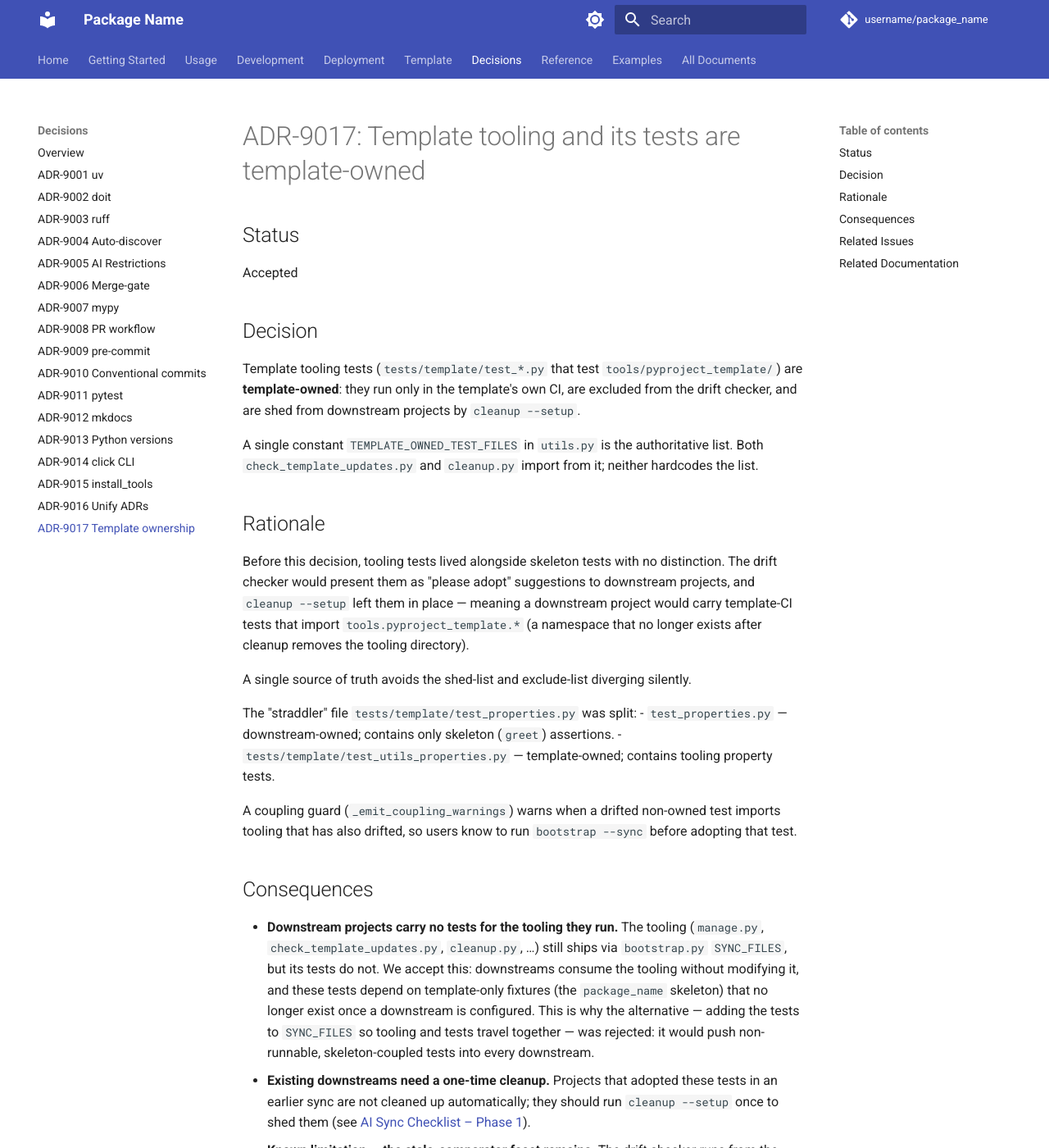
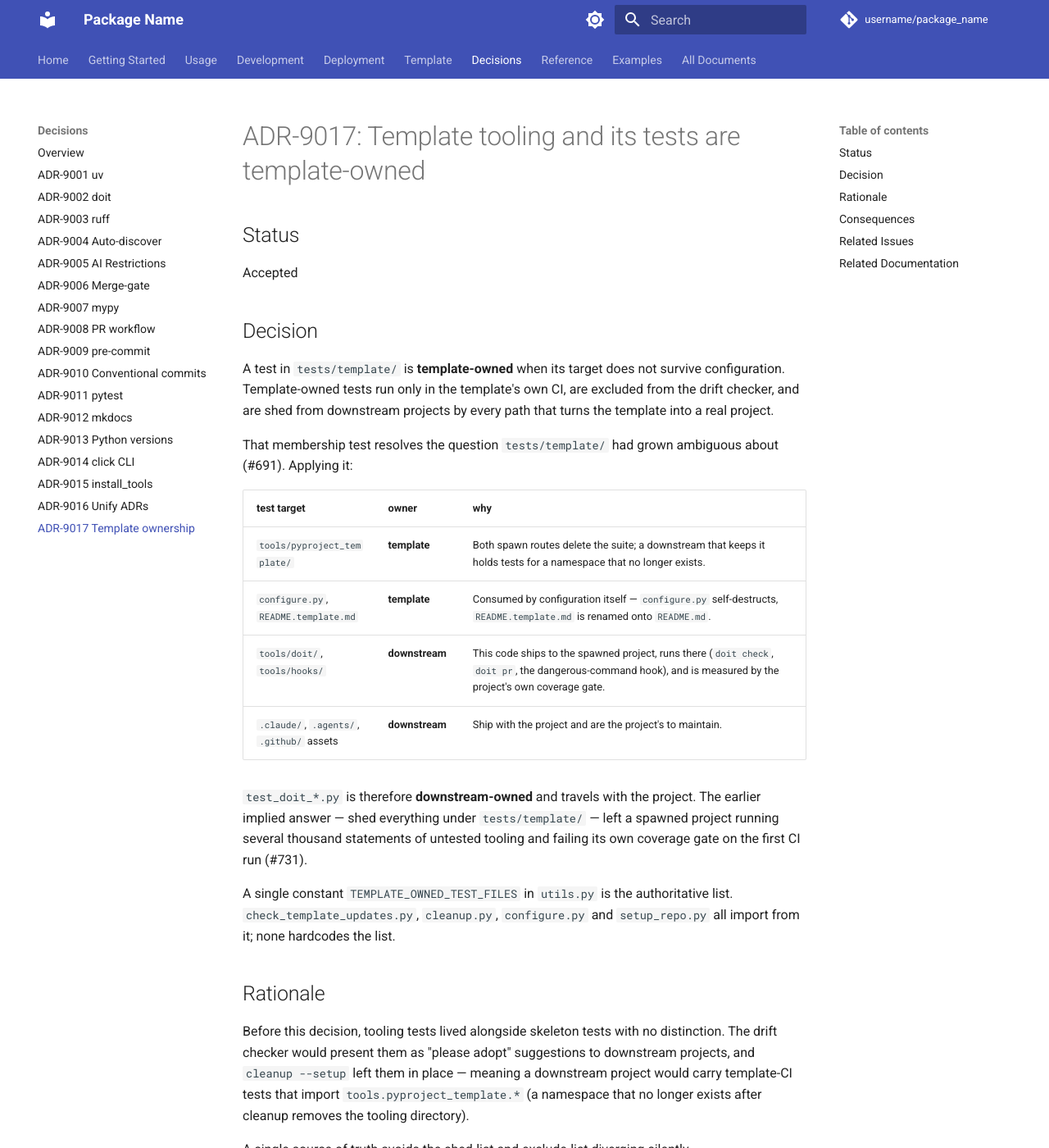
Before and after one commit to endavis/pyproject-template, an MkDocs documentation site: the page built from docs/decisions/9017-template-tooling-and-its-tests-are-template-owned.md, in a window 1280 px wide and 1400 px high. Shown: the whole window at 82% size. Built offline with MkDocs 1.6.1 and Material for MkDocs 9.7.7, drawn with Linux system fonts in a browser that asks for light colours; comment, search, counter and statistics services are not loaded; some of the changed text lies outside the part shown.

Commit message:
refactor: make the template-owned test rule explicit and self-enforcing (merges PR #733, addresses #691)
ADR-9017 named tools/pyproject_template/ tests as template-owned but never
said what to do with the rest of tests/template/, so three shed paths grew
three answers (#691). PR #732 made them agree; this records the rule they
now share and stops the classification drifting again.

- ADR-9017 states the membership test — a test is template-owned when its
  target does not survive configuration — and applies it per target, so
  test_doit_*.py is recorded as downstream-owned rather than left implied.
- Its "downstreams carry no tests for the tooling they run" clause is
  narrowed to the management suite. Stated broadly, it read as a blessing
  for shedding the tools/doit and tools/hooks tests.
- A new guard flags any kept test that reads a path configuration deletes.
  The existing classification guard cannot see these: it keys on
  tools.pyproject_template imports, which test_readme_split.py and
  test_configure_paths.py never had.

Co-authored-by: Claude Opus 5 (1M context) <noreply@anthropic.com>

```diff
--- a/docs/decisions/9017-template-tooling-and-its-tests-are-template-owned.md
+++ b/docs/decisions/9017-template-tooling-and-its-tests-are-template-owned.md
@@ -4,12 +4,29 @@
 Accepted
 
 ## Decision
-Template tooling tests (`tests/template/test_*.py` that test `tools/pyproject_template/`) are
-**template-owned**: they run only in the template's own CI, are excluded from the drift checker,
-and are shed from downstream projects by `cleanup --setup`.
+A test in `tests/template/` is **template-owned** when its target does not survive
+configuration. Template-owned tests run only in the template's own CI, are excluded from the
+drift checker, and are shed from downstream projects by every path that turns the template
+into a real project.
+
+That membership test resolves the question `tests/template/` had grown ambiguous about
+(#691). Applying it:
+
+| test target | owner | why |
+| :--- | :--- | :--- |
+| `tools/pyproject_template/` | **template** | Both spawn routes delete the suite; a downstream that keeps it holds tests for a namespace that no longer exists. |
+| `configure.py`, `README.template.md` | **template** | Consumed by configuration itself — `configure.py` self-destructs, `README.template.md` is renamed onto `README.md`. |
+| `tools/doit/`, `tools/hooks/` | **downstream** | This code ships to the spawned project, runs there (`doit check`, `doit pr`, the dangerous-command hook), and is measured by the project's own coverage gate. |
+| `.claude/`, `.agents/`, `.github/` assets | **downstream** | Ship with the project and are the project's to maintain. |
+
+`test_doit_*.py` is therefore **downstream-owned** and travels with the project. The earlier
+implied answer — shed everything under `tests/template/` — left a spawned project running
+several thousand statements of untested tooling and failing its own coverage gate on the first
+CI run (#731).
 
 A single constant `TEMPLATE_OWNED_TEST_FILES` in `utils.py` is the authoritative list.
-Both `check_template_updates.py` and `cleanup.py` import from it; neither hardcodes the list.
+`check_template_updates.py`, `cleanup.py`, `configure.py` and `setup_repo.py` all import from
+it; none hardcodes the list.
 
 ## Rationale
 Before this decision, tooling tests lived alongside skeleton tests with no distinction.
@@ -29,14 +46,24 @@ tooling that has also drifted, so users know to run `bootstrap --sync` before ad
 that test.
 
 ## Consequences
-- **Downstream projects carry no tests for the tooling they run.** The tooling
+- **Downstream projects carry no tests for the *management suite*.** The suite
   (`manage.py`, `check_template_updates.py`, `cleanup.py`, …) still ships via
   `bootstrap.py` `SYNC_FILES`, but its tests do not. We accept this: downstreams
-  consume the tooling without modifying it, and these tests depend on template-only
+  consume that tooling without modifying it, and these tests depend on template-only
   fixtures (the `package_name` skeleton) that no longer exist once a downstream is
   configured. This is why the alternative — adding the tests to `SYNC_FILES` so
   tooling and tests travel together — was rejected: it would push non-runnable,
   skeleton-coupled tests into every downstream.
+
+  This clause is scoped to the management suite and **does not** extend to
+  `tools/doit/` or `tools/hooks/`, which keep their tests (#731). It was stated
+  broadly enough at first to read as a blessing for shedding those too.
+
+- **The coverage gate excludes `tools/pyproject_template/`.** Because its tests are
+  template-owned while the code itself may linger in a downstream, measuring it would
+  count code that is never tested there. Omitting it makes the gate report the same
+  number in the template and in a spawned project (#731). The suite's tests still run
+  in template CI; they no longer feed the ratchet.
 - **Existing downstreams need a one-time cleanup.** Projects that adopted these
   tests in an earlier sync are not cleaned up automatically; they should run
   `cleanup --setup` once to shed them (see
@@ -51,7 +78,12 @@ that test.
 
 ## Related Issues
 - Issue #631: Make template tooling tests template-owned
+- Issue #731: `configure.py`/`setup_repo.py` shed tests the spawned project's coverage gate
+  depends on (PR #732) — established the membership test recorded above
+- Issue #691: `configure.py` and `cleanup.py` disagree on what is template-owned
 
 ## Related Documentation
 - [Template Tooling](../template/tools-reference.md)
 - [AI Sync Checklist – Phase 1](../template/ai-sync-checklist.md)
+- [CI/CD and Testing](../development/ci-cd-testing.md) — the downstream/template coverage split
+- [New Project Setup](../template/new-project.md) — where the manual route sheds the suite
```
Also changed, not shown: 1 other file.
